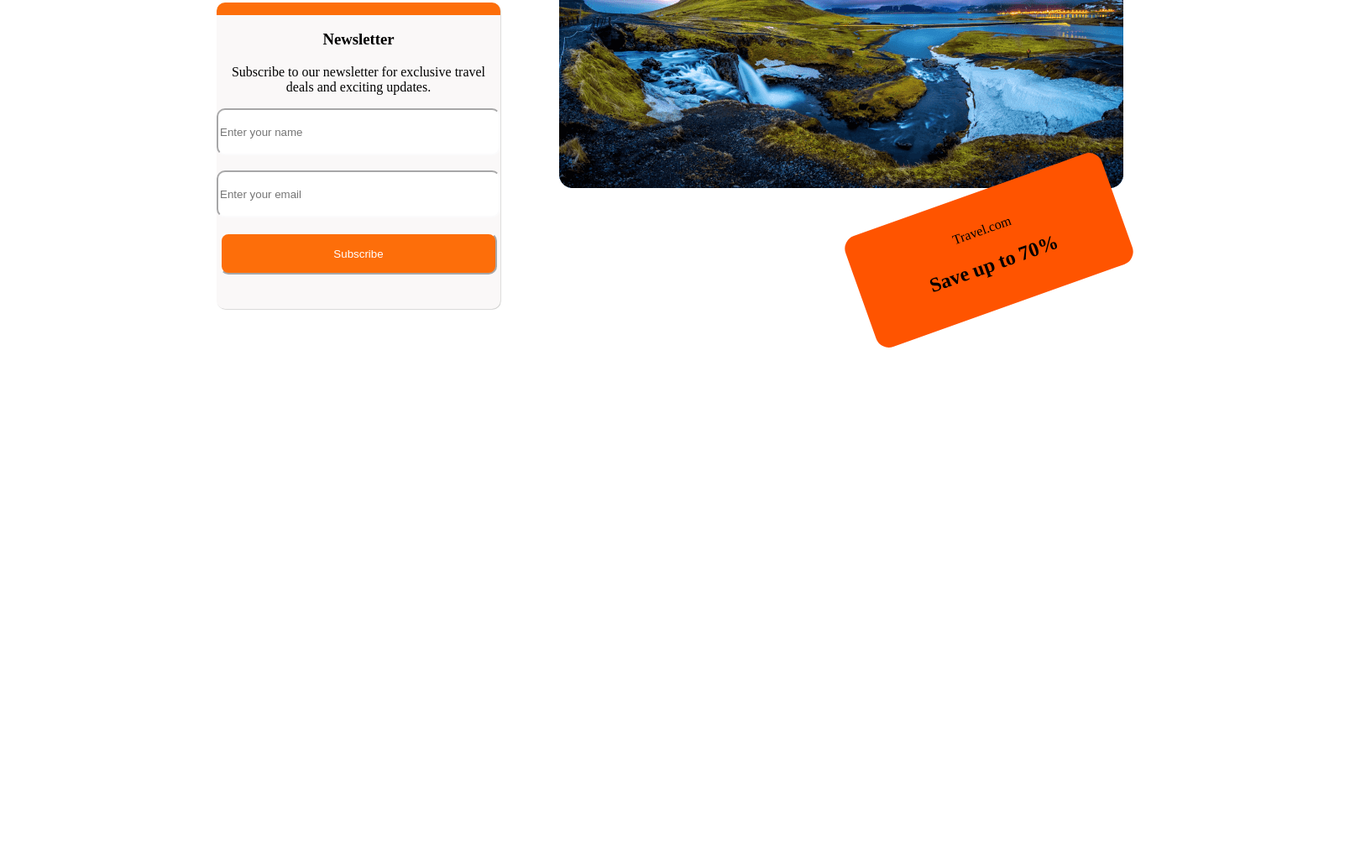
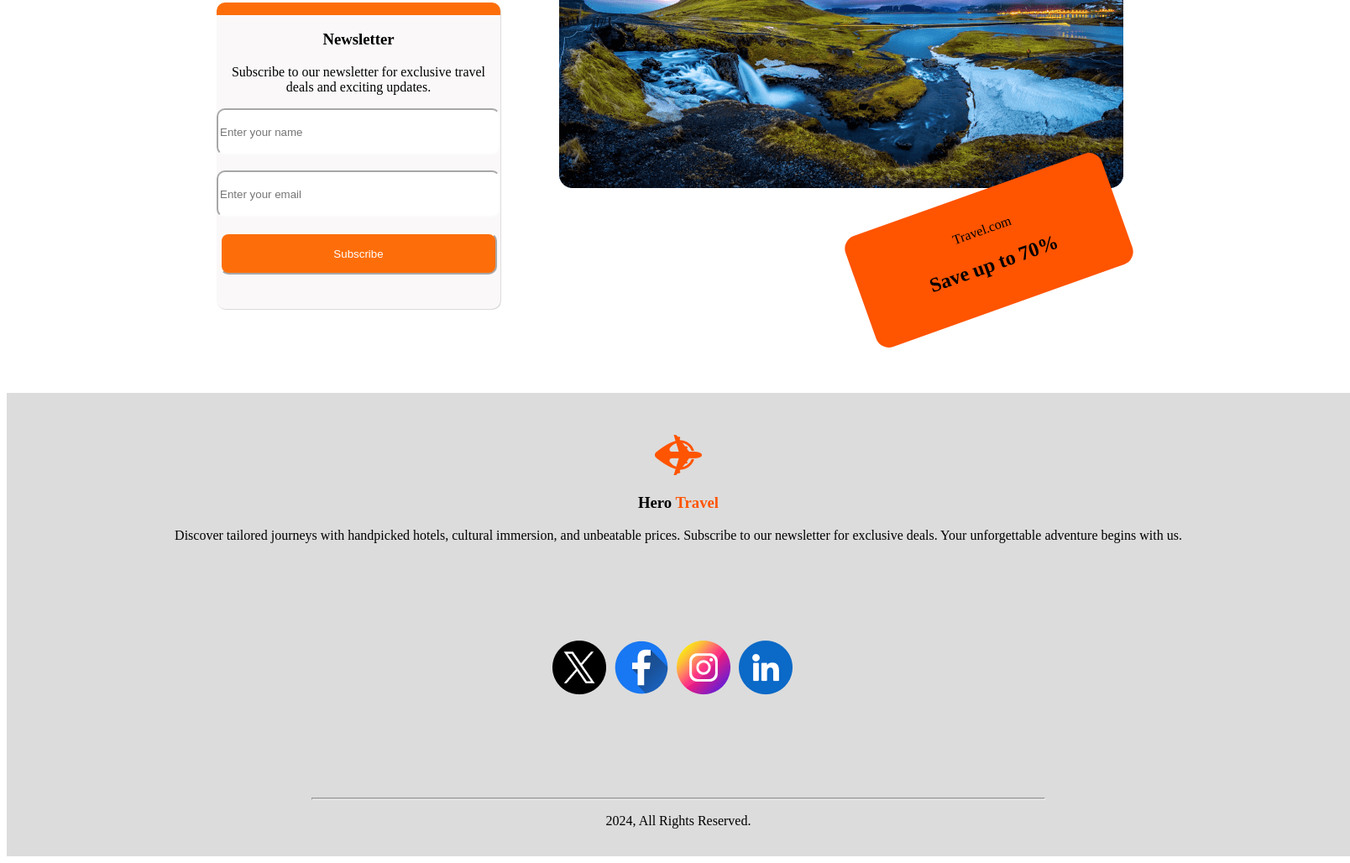
Before and after one commit to abdulmomin23/Second-Home-Work, a plain HTML site: page index.html in a window 1280 px wide. Shown: the part 3493-4521 px from the top of the page at 84% size, 1608 px wide, since content can reach past the window. Before the commit the page ends 3911 px from the top, so only its background shows below. Drawn offline with Linux system fonts and the light colour scheme.

Commit message:
added some new items

```diff
--- a/index.html
+++ b/index.html
@@ -192,14 +192,44 @@
       </div>
     </div>
 
-
-
-
-
-
   </main>
 
   <footer>
+    <diV class="last">
+
+      <img src="./Images/Group 40071 (2).png" alt="">
+
+      <h3>Hero <span style="color:#FF5400 ;">Travel</span> </h3>
+      <p>Discover tailored journeys with handpicked hotels, cultural immersion, and unbeatable prices. Subscribe to our
+        newsletter for exclusive deals. Your unforgettable adventure begins with us.</p>
+
+      <div class="socile-media">
+        <div>
+          <img src="./Images/twitter.png">
+        </div>
+        <div>
+          <img src="./Images/Facebook.png">
+        </div>
+        <div>
+          <img src="./Images/instagram.png">
+        </div>
+        <div>
+          <img src="./Images/Linkedin.png">
+        </div>
+      </div>
+
+      <hr>
+
+      <div>
+        <p>2024, All Rights Reserved.</p>
+
+
+      </div>
+
+
+    </diV>
+
+
 
 
   </footer>
--- a/style.css
+++ b/style.css
@@ -234,3 +234,34 @@ text-align: center;
 padding-top: 20px;
 margin-left: 350px;
 }
+
+
+
+/* footer style */
+
+.last{
+
+  padding-top: 50px;
+  margin-top: 100px;
+  background-color: rgb(220, 220, 220);
+  width: 1600px;
+height: 502px;
+flex-shrink: 0;
+text-align: center;
+}
+
+
+
+.socile-media{
+  display:flex;
+  gap:10px;
+  align-items: center;
+  padding: 100px 708px 110px 650px;
+
+}
+
+hr{
+  width: 872px;
+height: 1px;
+background: rgba(19, 19, 24, 0.10);
+}
```
Also changed, not shown: Images/Facebook.png (added), Images/Instagram.png (added), Images/Linkedin.png (added), Images/Twitter.png (added).
